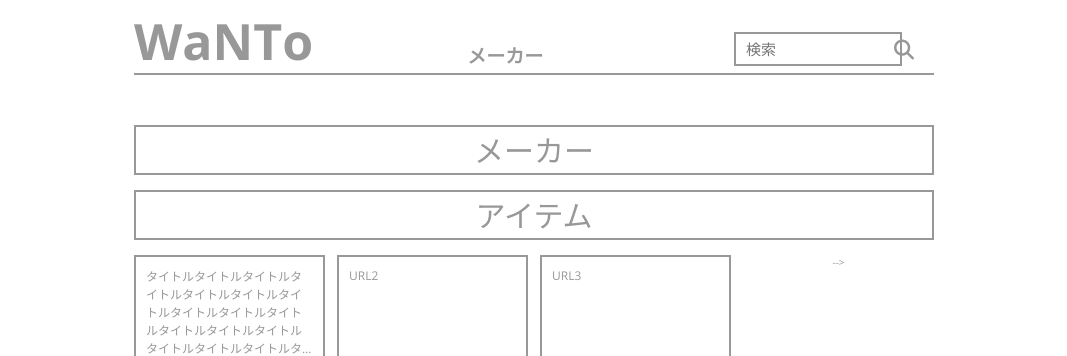
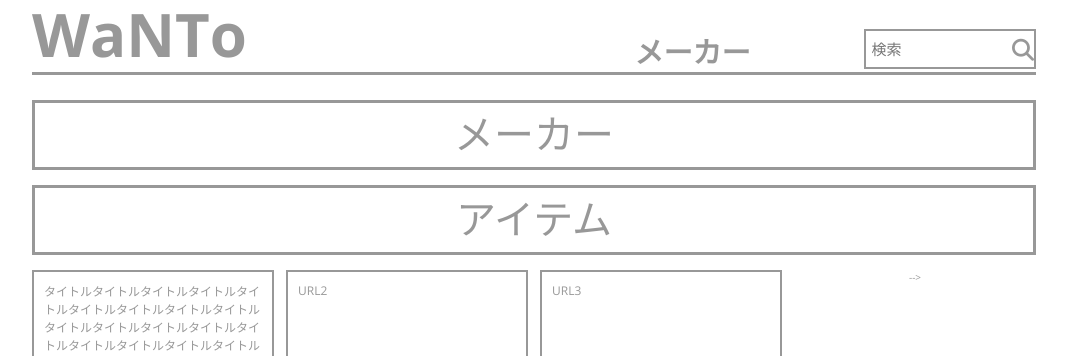
Before and after one commit to yabu4696/WaNTo_django, a Django app: page /rayout in a window 1280 px wide. Shown: the top 356 px of the page, without its empty margins (106-1173 px from the left). Run offline with Django 3.2, Linux system fonts and the light colour scheme; parts of the project's set-up code (start-up, migrations or seed data) failed here and were passed over; some libraries are stand-ins or nearby versions.

Commit message:
2021-03-10_css-finish

```diff
--- a/web_WaNTo/wantem/static/wantem/css/style_base.css
+++ b/web_WaNTo/wantem/static/wantem/css/style_base.css
@@ -133,9 +133,11 @@ main{
 
 .item_card>.item>a{
     position: relative;
-    display: inline-block;
-    padding: 0.1em 0.3em;
-    text-decoration: none;
+    display: -webkit-box;
+    -webkit-line-clamp: 2;
+    -webkit-box-orient: vertical;
+    overflow: hidden;
+    overflow-wrap: break-word;
 }
 .item_card>.item>a:after{
     position: absolute;
@@ -194,19 +196,19 @@ main{
 
 
 
-@media (min-width: 481px) {
+@media (min-width: 600px) {
     body {
         font-size: 2rem;
-        width: 800px;
+        max-width: 1024px;
         margin: 0 auto;
         min-height: 100vh;
         display: grid;
         grid-template:
-        " ...... ...... ...... " 25px
-        " header header header " 50px
-            " ...... ...... ...... " 50px
-            " ...... main ...... " 1fr
-                /  0px 1fr 0px
+        "....... ....... ......." 25px
+        "....... header  ......." 50px
+        "....... ....... ......." 25px
+        "....... main    ......." 1fr
+        / 10px 1fr 10px
     }
 
     a{
@@ -216,19 +218,19 @@ main{
 
     header {
         grid-area: header;
-        border-bottom: solid 2px #989898;
+        border-bottom: solid 3px #989898;
     }
     header > .container{
         height: 50px;
         display: grid;
         grid-template:
-        "logo ..... maker ..... search " 50px
-        /  200px 1fr 1fr 1fr 200px
+        "logo ...... maker search " 50px
+        /   2fr 1fr 1fr 1fr
     }
 
     .logo_header{
         grid-area: logo;
-        font-size: 50px;
+        font-size: 60px;
         height: 50px;
         font-weight: 700;
         text-align: left;
@@ -243,6 +245,14 @@ main{
     .maker_header{
         grid-area: maker;
         font-weight: 700;
+        position: relative;
+    }
+    .maker_header > a{
+        position: absolute;
+        bottom: 4px;
+        left: 0;
+        /* right: 0px; */
+        font-size: 29px;
     }
 
 
@@ -255,24 +265,31 @@ main{
         }
 
     #sbox{
-        height:30px;
-        padding:0 10px;
-        position:absolute;
-        left:0;
-        top:7px;
-        border:  solid 2px #989898;
-        outline:0;
+        height: 36px;
+        padding: 0;
+        padding-left: 5px;
+        padding-right: 18px;
+        position: absolute;
+        /* left: 0; */
+        right: 0;
+        /* top: 7px; */
+        bottom: 6px;
+        font-size: 15px;
+        border: solid 2px #989898;
+        outline: 0;
+        width: 72%;
     }
 
     #sbtn{
-        height:30px;
-        position:absolute;
-        right: 20px;
-        top: 10px;
-        background:none;
-        color:#989898;
-        border:none;
-        font-size:20px;/*アイコンサイズ*/
+        height: 31px;
+        position: absolute;
+        right: 2px;
+        bottom: 9px;
+        background: none;
+        color: #989898;
+        border: none;
+        font-size: 22px;
+        padding: 0;
     }
 
     #sbtn:hover{
--- a/web_WaNTo/wantem/static/wantem/css/style_detail.css
+++ b/web_WaNTo/wantem/static/wantem/css/style_detail.css
@@ -31,8 +31,8 @@
     -webkit-line-clamp: 5;
     -webkit-box-orient: vertical;
     overflow: hidden;
+    overflow-wrap: break-word;
     text-align: left;
-    overflow-wrap: break-word;
 }
 
 img {
@@ -69,43 +69,25 @@ img {
 
 }
 
-
-
-
-/* .item_article_card{
-    display: grid;
-    grid-template-columns: repeat(3, 1fr);
-    grid-auto-rows: 248.66px;
-    column-gap: 12px;
-    row-gap: 12px;
-    font-size: 10px;
-    padding: 15px;
-    padding-top: 0px;
+@media (min-width: 600px) {
+    .item_title{
+        display: grid;
+        grid-template-columns: 1fr;
+        grid-auto-rows: 70px;
+        row-gap: 15px;
+        font-size: 40px;
+        text-align: center;
+        padding-bottom: 20px;
+    }
+    .item_title > .title_card{
+        border:  solid 3px #989898;
+    }
+    .item_article_card{
+        display: grid;
+        grid-template-columns: repeat(auto-fill, minmax(200px,1fr));
+        grid-auto-rows: 250px;
+        column-gap: 12px;
+        row-gap: 12px;
+        font-size: 10px;
+    }
 }
-.item_article_card > a{
-    position: relative;
-    padding: 15px;
-    border:  solid 2px #989898;
-}
-
-.item_article_card > a > div{
-    font-size: 14px;
-    display: -webkit-box;
-	-webkit-line-clamp: 3;
-	-webkit-box-orient: vertical;
-	overflow: hidden;
-    text-align: left;
-}
-
-img {
-    width: 150px;
-    height:150px;
-    position: absolute;
-    top: 75px;
-    right: 45.33px;
-    bottom: 15px;
-    left: 45.33px;
-    object-fit: cover;
-    border-radius:50%;
-    border:solid 2px #989898;
-} */
--- a/web_WaNTo/wantem/templates/wantem/rayout_index.html
+++ b/web_WaNTo/wantem/templates/wantem/rayout_index.html
@@ -38,10 +38,10 @@
         <div class="item_title">
             <div class="title_card">メーカー1</div>
             <div class="item_card">
-                <div class="item">アイテム1アイテム1アイテム1アイテム1アイテム1</div>
+                <div class="item"><a>アイテム1アイテム1アイテム1アイテム1アイテム1</a></div>
                 <div class="item">アイテム2</div>
                 <div class="item">アイテム3</div>
-                <!-- <div class="item">アイテム4</div> -->
+                <div class="item">アイテム4</div>
             </div>
         </div>
         <div class="item_title">
```
Also changed, not shown: web_WaNTo/wantem/static/wantem/css/style_index.css (+25 -11 lines), web_WaNTo/celerybeat-schedule.db.
